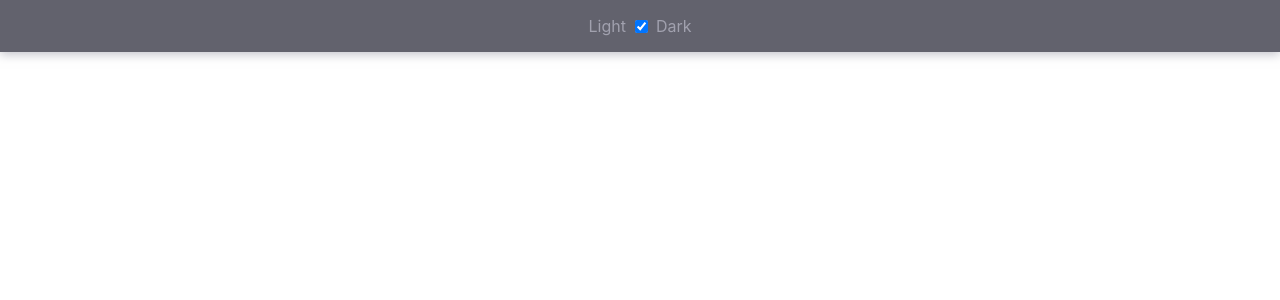
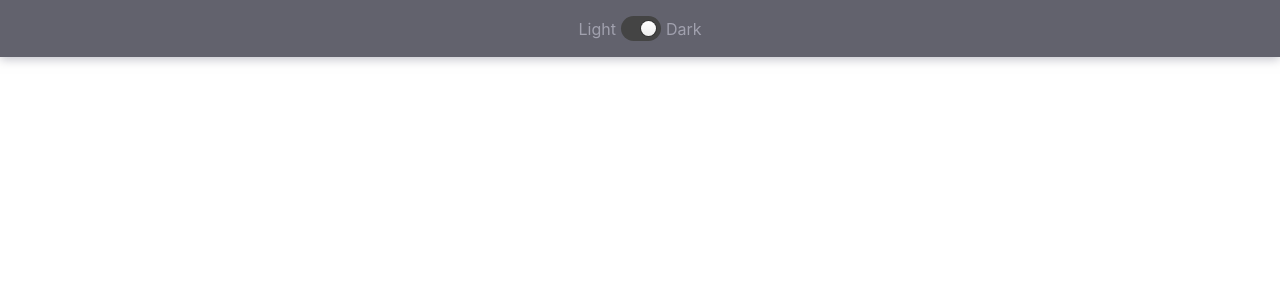
Before and after one commit to aabozaid0094/tenzies, a React (Create React App) app: page / in a window 1280 px wide. Shown: the top 300 px of the page. Built offline with nearby package versions, Linux system fonts and the light colour scheme.

Commit message:
Convert color schema checkbox to switch

```diff
--- a/src/components/Header.js
+++ b/src/components/Header.js
@@ -1,16 +1,18 @@
 const Header = (props) => {
     return (
         <header className={props.dark_schema ? "dark-schema" : "light-schema"}>
-            <div className="p-2 color-schema-switch">
-                <label htmlFor="color_schema_switch">Light</label>
+            <label class="color-schema-switch toggle">
+                <span class="toggle-label">Light</span>
                 <input
+                    className="toggle-checkbox"
                     type="checkbox"
                     id="color_schema_switch"
                     checked={props.dark_schema}
                     onChange={props.handle_schema}
                 />
-                <label htmlFor="color_schema_switch">Dark</label>
-            </div>
+                <div class="toggle-switch"></div>
+                <span class="toggle-label">Dark</span>
+            </label>
         </header>
     );
 };
```
